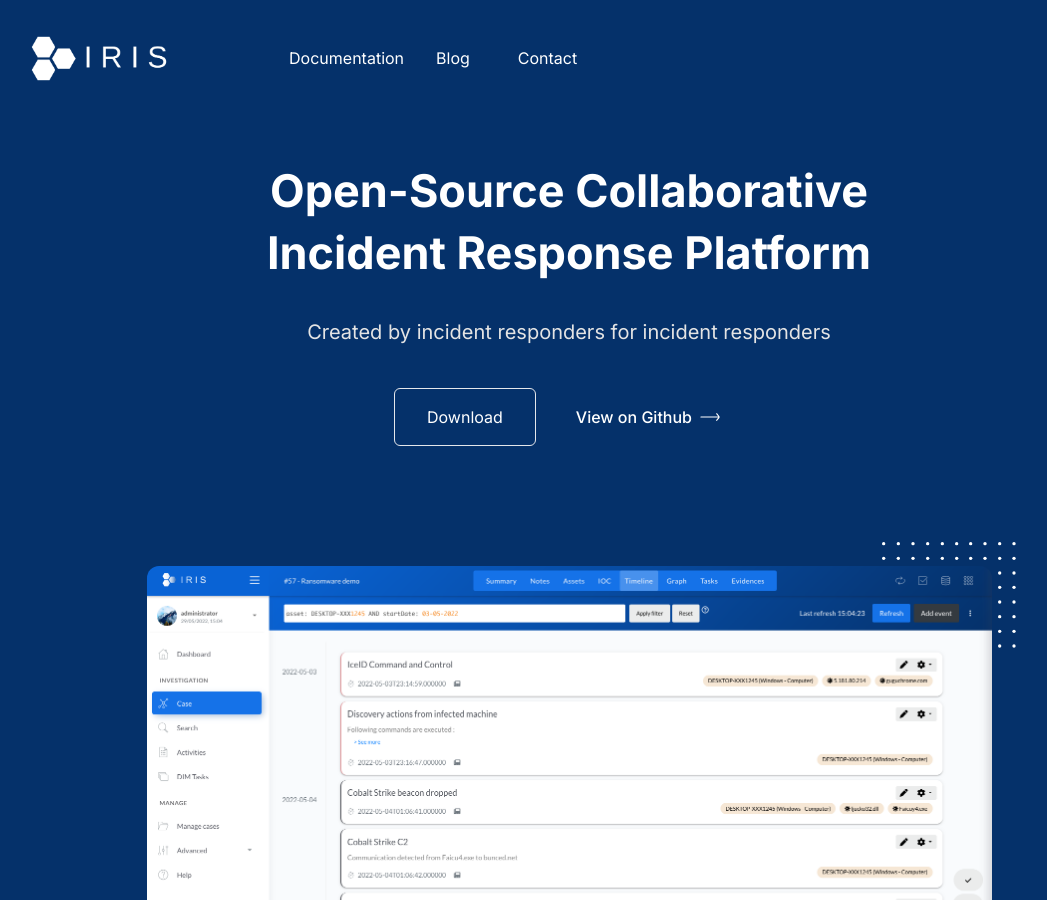
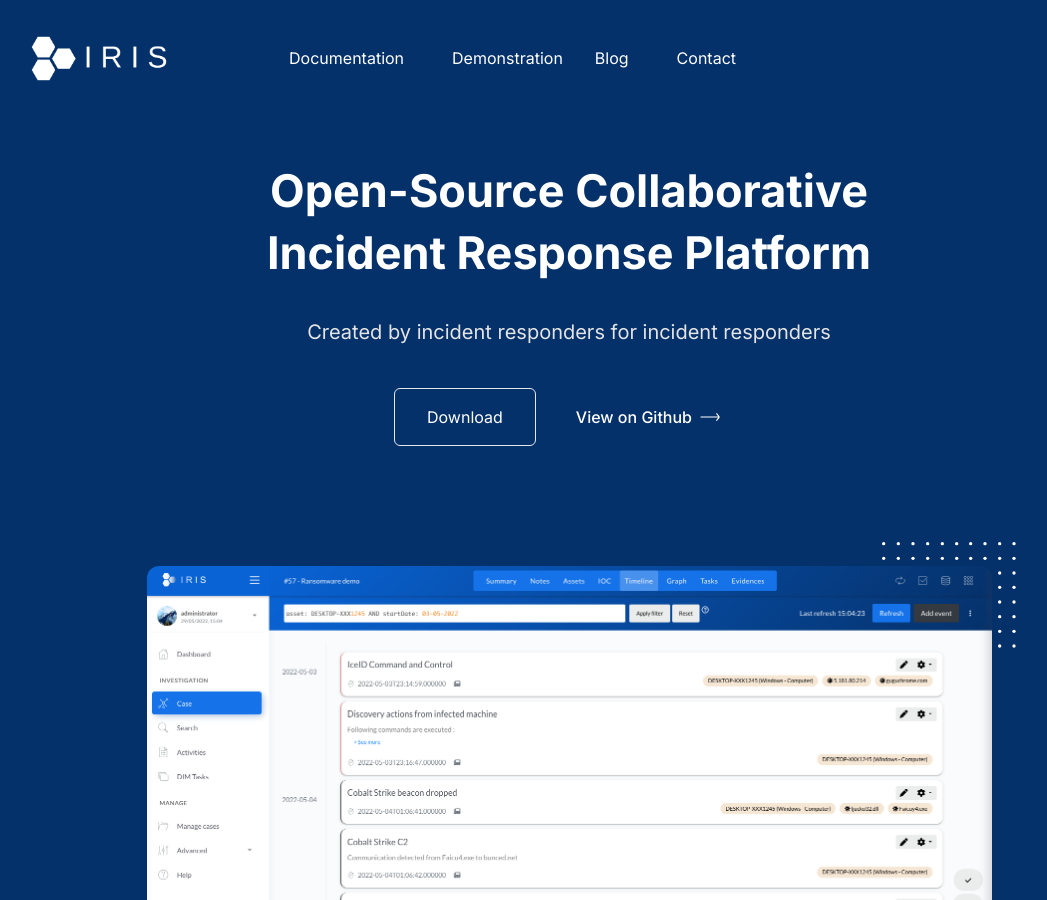
Before and after one commit to dfir-iris/dfir-iris.org, an MkDocs documentation site: the page built from docs/index.md, in a window 1280 px wide and 900 px high. Shown: the whole window, without its empty margins (71-1118 px from the left). Built offline with MkDocs 1.6.1 and Material for MkDocs 9.7.7, drawn with Linux system fonts in a browser that asks for light colours.

Commit message:
[ADD] Demo link

```diff
--- a/overrides/home.html
+++ b/overrides/home.html
@@ -74,6 +74,14 @@
                       class="ud-menu-scroll mx-8 flex py-2 text-base text-dark group-hover:text-primary lg:mr-0 lg:ml-7 lg:inline-flex lg:py-6 lg:px-0 lg:text-white lg:group-hover:text-white lg:group-hover:opacity-70 xl:ml-12"
                     >
                       Documentation
+                    </a>
+                  </li>
+                  <li class="group relative">
+                    <a
+                      href="https://v200.beta.dfir-iris.org"
+                      class="ud-menu-scroll mx-8 flex py-2 text-base text-dark group-hover:text-primary lg:mr-0 lg:ml-7 lg:inline-flex lg:py-6 lg:px-0 lg:text-white lg:group-hover:text-white lg:group-hover:opacity-70 xl:ml-12"
+                    >
+                      Demonstration
                     </a>
                   </li>
                   <li class="group relative">
```
